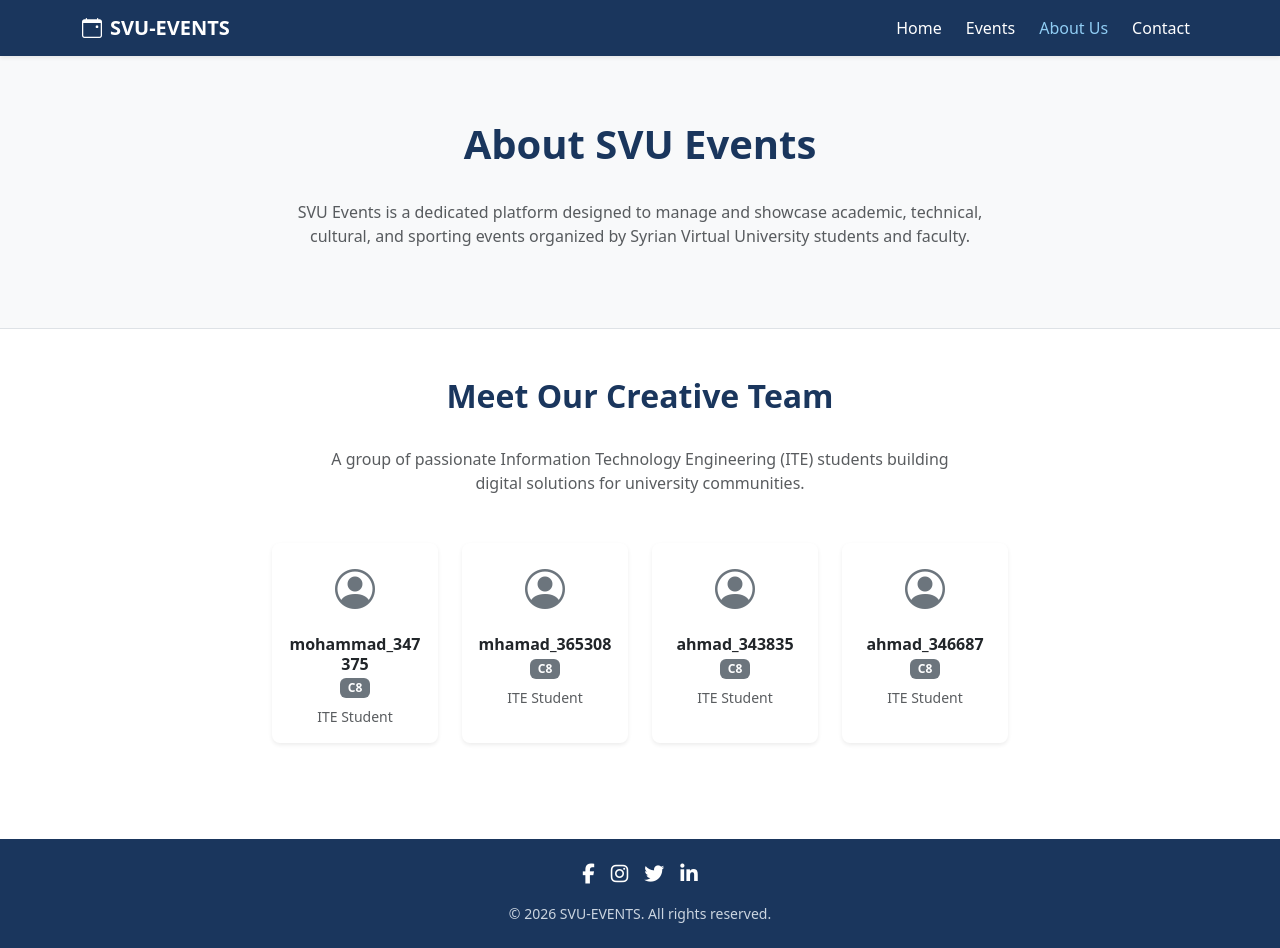
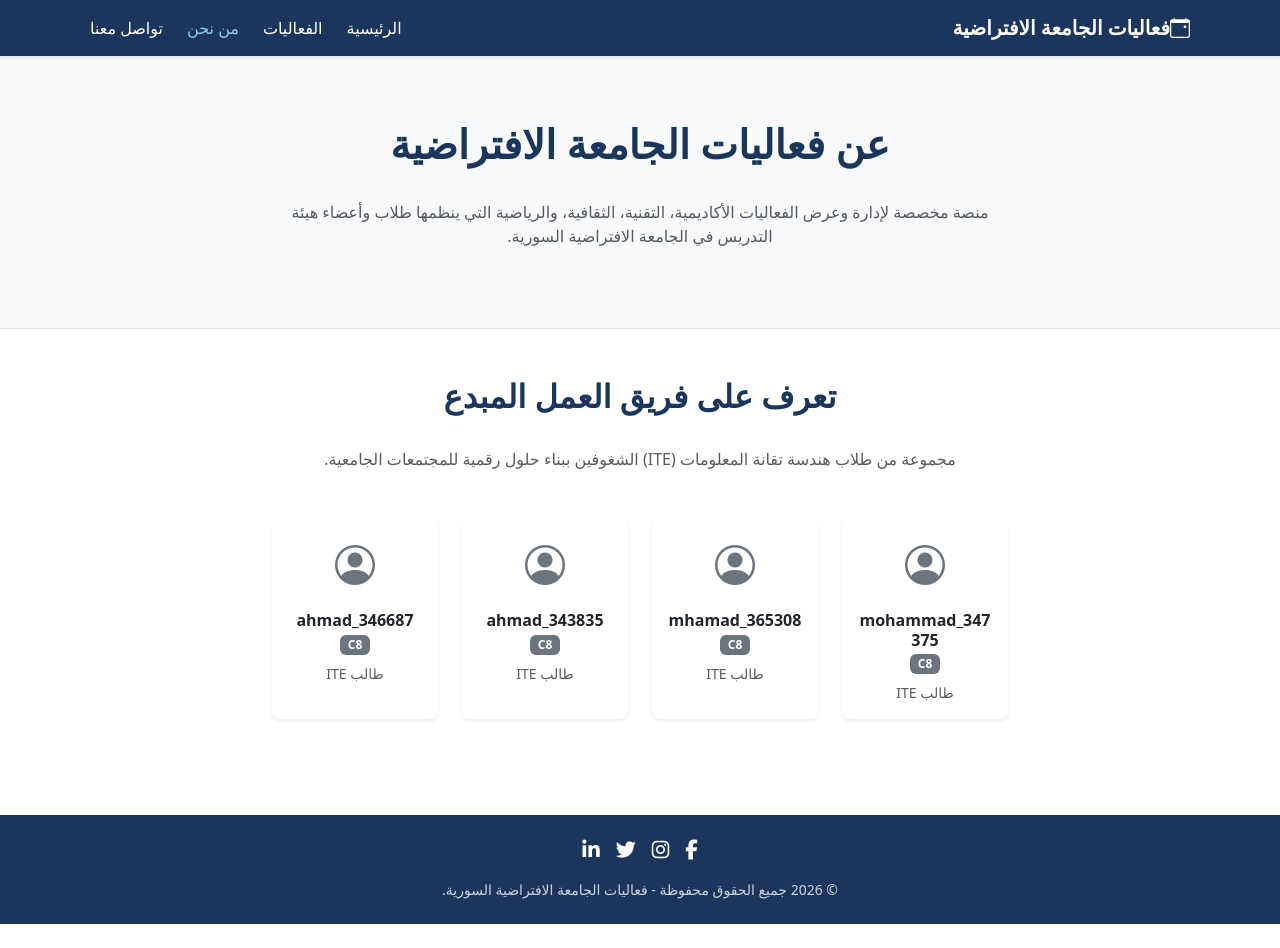
Before and after one commit to Eng-mohammad72454/SVU-EVENTS, a plain HTML site: page about.html in a window 1280 px wide. After the commit the page ends 924 px from the top, so only its background shows below. Drawn offline with nearby package versions, Linux system fonts and the light colour scheme.

Commit message:
Update about.html

```diff
--- a/about.html
+++ b/about.html
@@ -1,12 +1,13 @@
 <!DOCTYPE html>
-<html lang="en" dir="ltr">
+<html lang="ar" dir="rtl">
 
 <head>
   <meta charset="UTF-8" />
   <meta name="viewport" content="width=device-width, initial-scale=1" />
-  <title>SVU Events - About Us</title>
+  <title>فعاليات الجامعة الافتراضية السورية - من نحن</title>
 
-  <link href="https://cdn.jsdelivr.net/npm/bootstrap@5.3.3/dist/css/bootstrap.min.css" rel="stylesheet">
+  <!-- Bootstrap RTL CSS -->
+  <link rel="stylesheet" href="https://cdn.jsdelivr.net/npm/bootstrap@5.3.3/dist/css/bootstrap.rtl.min.css">
   <link rel="stylesheet" href="https://cdn.jsdelivr.net/npm/bootstrap-icons@1.11.3/font/bootstrap-icons.min.css">
   <link rel="stylesheet" href="https://cdnjs.cloudflare.com/ajax/libs/font-awesome/6.6.0/css/all.min.css">
 
@@ -18,7 +19,7 @@
   <nav class="navbar navbar-expand-lg sticky-top custom-navbar shadow-sm">
     <div class="container">
       <a class="navbar-brand fw-bold" href="index.html">
-        <i class="bi bi-calendar-event me-2"></i>SVU-EVENTS
+        <i class="bi bi-calendar-event ms-2"></i>فعاليات الجامعة الافتراضية
       </a>
       <button class="navbar-toggler text-white border-0" type="button" data-bs-toggle="collapse"
         data-bs-target="#navbarNav">
@@ -27,16 +28,16 @@
       <div class="collapse navbar-collapse justify-content-end" id="navbarNav">
         <ul class="navbar-nav gap-lg-2 text-center">
           <li class="nav-item">
-            <a class="nav-link" href="index.html">Home</a>
+            <a class="nav-link" href="index.html">الرئيسية</a>
           </li>
           <li class="nav-item">
-            <a class="nav-link" href="events.html">Events</a>
+            <a class="nav-link" href="events.html">الفعاليات</a>
           </li>
           <li class="nav-item">
-            <a class="nav-link active" href="about.html">About Us</a>
+            <a class="nav-link active" href="about.html">من نحن</a>
           </li>
           <li class="nav-item">
-            <a class="nav-link" href="contact.html">Contact</a>
+            <a class="nav-link" href="contact.html">تواصل معنا</a>
           </li>
         </ul>
       </div>
@@ -45,10 +46,10 @@
 
   <section class="py-5 bg-light text-center border-bottom">
     <div class="container py-3">
-      <h1 class="section-title display-6">About SVU Events</h1>
+      <h1 class="section-title display-6">عن فعاليات الجامعة الافتراضية</h1>
       <p class="text-muted mx-auto lead fs-6" style="max-width: 700px;">
-        SVU Events is a dedicated platform designed to manage and showcase academic, technical, cultural, and sporting
-        events organized by Syrian Virtual University students and faculty.
+        منصة مخصصة لإدارة وعرض الفعاليات الأكاديمية، التقنية، الثقافية، والرياضية التي ينظمها طلاب وأعضاء هيئة التدريس
+        في الجامعة الافتراضية السورية.
       </p>
     </div>
   </section>
@@ -56,10 +57,9 @@
   <section class="py-5">
     <div class="container text-center">
       <div class="mb-5">
-        <h2 class="section-title">Meet Our Creative Team</h2>
+        <h2 class="section-title">تعرف على فريق العمل المبدع</h2>
         <p class="text-muted mx-auto" style="max-width: 650px;">
-          A group of passionate Information Technology Engineering (ITE) students building digital solutions for
-          university communities.
+          مجموعة من طلاب هندسة تقانة المعلومات (ITE) الشغوفين ببناء حلول رقمية للمجتمعات الجامعية.
         </p>
       </div>
 
@@ -72,7 +72,7 @@
             </div>
             <h6 class="fw-bold mb-1 text-dark">mohammad_347375</h6>
             <span class="badge bg-secondary mb-2 mx-auto" style="width: fit-content;">C8</span>
-            <div class="small text-muted">ITE Student</div>
+            <div class="small text-muted">طالب ITE</div>
           </div>
         </div>
 
@@ -83,7 +83,7 @@
             </div>
             <h6 class="fw-bold mb-1 text-dark">mhamad_365308</h6>
             <span class="badge bg-secondary mb-2 mx-auto" style="width: fit-content;">C8</span>
-            <div class="small text-muted">ITE Student</div>
+            <div class="small text-muted">طالب ITE</div>
           </div>
         </div>
 
@@ -94,7 +94,7 @@
             </div>
             <h6 class="fw-bold mb-1 text-dark">ahmad_343835</h6>
             <span class="badge bg-secondary mb-2 mx-auto" style="width: fit-content;">C8</span>
-            <div class="small text-muted">ITE Student</div>
+            <div class="small text-muted">طالب ITE</div>
           </div>
         </div>
 
@@ -105,10 +105,9 @@
             </div>
             <h6 class="fw-bold mb-1 text-dark">ahmad_346687</h6>
             <span class="badge bg-secondary mb-2 mx-auto" style="width: fit-content;">C8</span>
-            <div class="small text-muted">ITE Student</div>
+            <div class="small text-muted">طالب ITE</div>
           </div>
         </div>
-
 
       </div>
     </div>
@@ -122,11 +121,11 @@
         <a href="#"><i class="fab fa-twitter fs-5"></i></a>
         <a href="#"><i class="fab fa-linkedin-in fs-5"></i></a>
       </div>
-      <p class="small mb-0">© 2026 SVU-EVENTS. All rights reserved.</p>
+      <p class="small mb-0">© 2026 جميع الحقوق محفوظة - فعاليات الجامعة الافتراضية السورية.</p>
     </div>
   </footer>
 
-  <button id="scrollTopBtn" title="Go to top">
+  <button id="scrollTopBtn" title="الرجوع للأعلى">
     <i class="bi bi-arrow-up"></i>
   </button>
 
```
